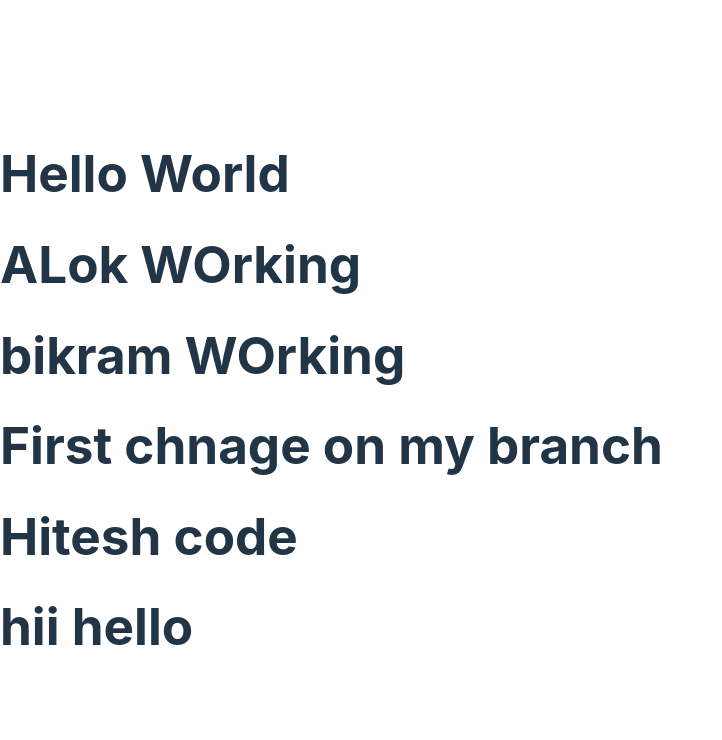
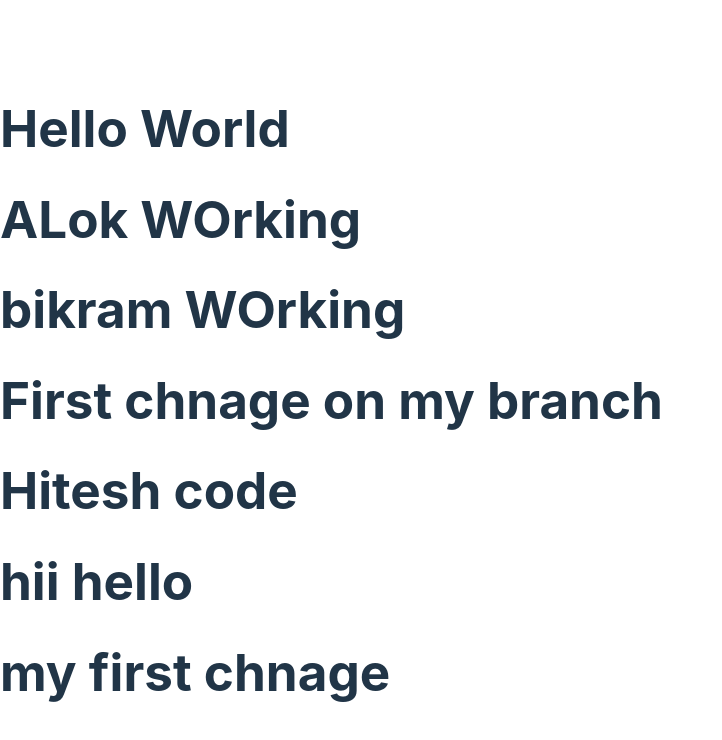
Before and after one commit to Bikisome/Telemedicine, a React (Vite) app: page / in a window 1280 px wide. Shown: the top 740 px of the page, without its empty margins (0-722 px from the left). Built offline with nearby package versions, Linux system fonts and the light colour scheme.

Commit message:
first in branch

```diff
--- a/src/App.jsx
+++ b/src/App.jsx
@@ -7,6 +7,7 @@ function App() {
       <h1>First chnage on my branch</h1>
       <h1>Hitesh code</h1>
       <h1>hii hello</h1>
+      <h1> my first chnage</h1>
     </>
   );
 }
```
